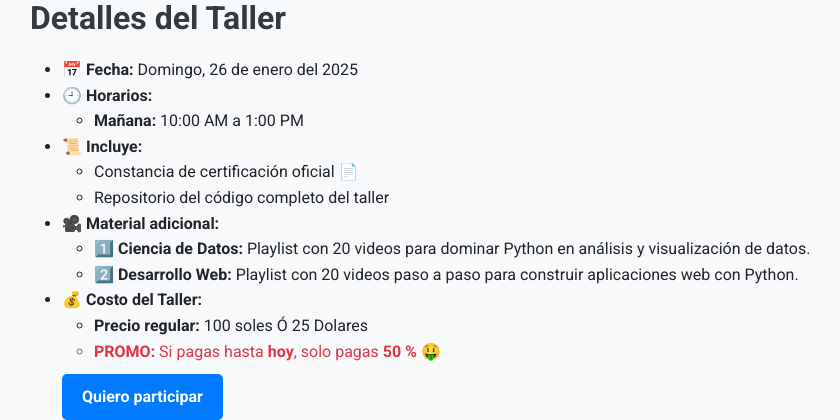
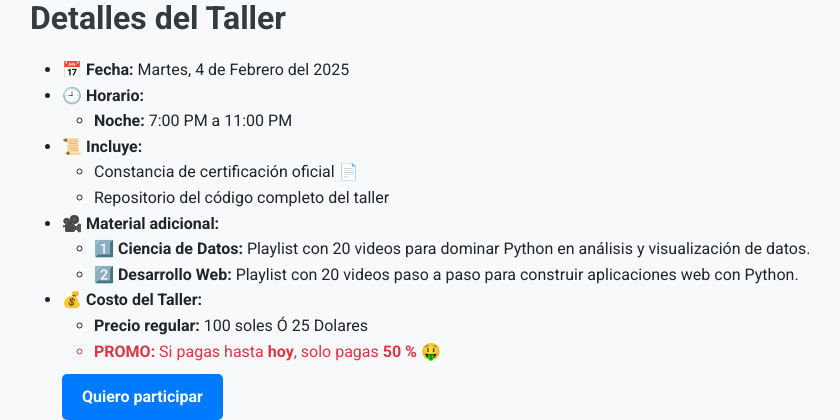
Before and after one commit to PyarmandoCode/Taller, a Django app: page / in a window 1280 px wide. Shown: the part 1521-1941 px from the top of the page, without its empty margins (60-900 px from the left). Run offline with Django 5.2, Linux system fonts and the light colour scheme.

Commit message:
Actualizado

```diff
--- a/taller/templates/index.html
+++ b/taller/templates/index.html
@@ -137,7 +137,7 @@
     <!-- Header -->
     <header class="header">
         <h1>Automatización Inteligente con Python</h1>
-        <p>Duración: 3 horas<br>Requisitos Previos: Ninguno</p>
+        <p>Duración: 4 horas<br>Requisitos Previos: Ninguno</p>
         <img src="https://upload.wikimedia.org/wikipedia/commons/c/c3/Python-logo-notext.svg" alt="Python Logo">
     </header>
 
@@ -203,10 +203,10 @@
         <section>
             <h2 class="section-title">Detalles del Taller</h2>
             <ul>
-                <li><strong>📅 Fecha:</strong> Domingo, 26 de enero del 2025</li>
-                <li><strong>🕘 Horarios:</strong>
+                <li><strong>📅 Fecha:</strong> Martes,  4 de Febrero del 2025</li>
+                <li><strong>🕘 Horario:</strong>
                     <ul>
-                        <li><strong>Mañana:</strong> 10:00 AM a 1:00 PM</li>
+                        <li><strong>Noche:</strong> 7:00 PM a 11:00 PM</li>
 
                     </ul>
                 </li>
```
